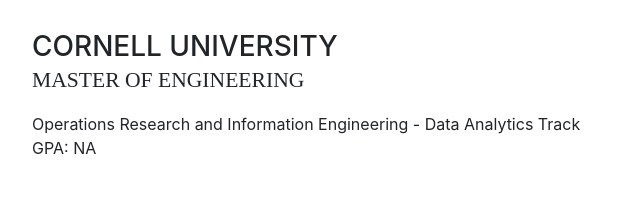
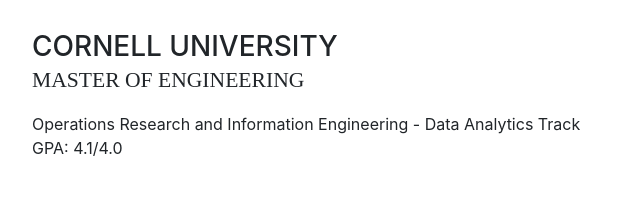
Before and after one commit to jayadeepshitole/jayadeepshitole.github.io, a website with bundled scripts: page index.html in a window 1280 px wide. Shown: the part 2220-2441 px from the top of the page, 288-928 px from the left. Built offline with nearby package versions, Linux system fonts and the light colour scheme; a web font is replaced by a local one.

Commit message:
Update index.html

```diff
--- a/index.html
+++ b/index.html
@@ -164,7 +164,7 @@
               <h3 class="mb-0">Cornell University</h3>
               <div class="subheading mb-3">Master of Engineering</div>
               <div>Operations Research and Information Engineering - Data Analytics Track</div>
-              <p>GPA: NA</p>
+              <p>GPA: 4.1/4.0</p>
             </div>
             <div class="resume-date text-md-right">
               <span class="text-primary">August 2018 - Current</span>
```
